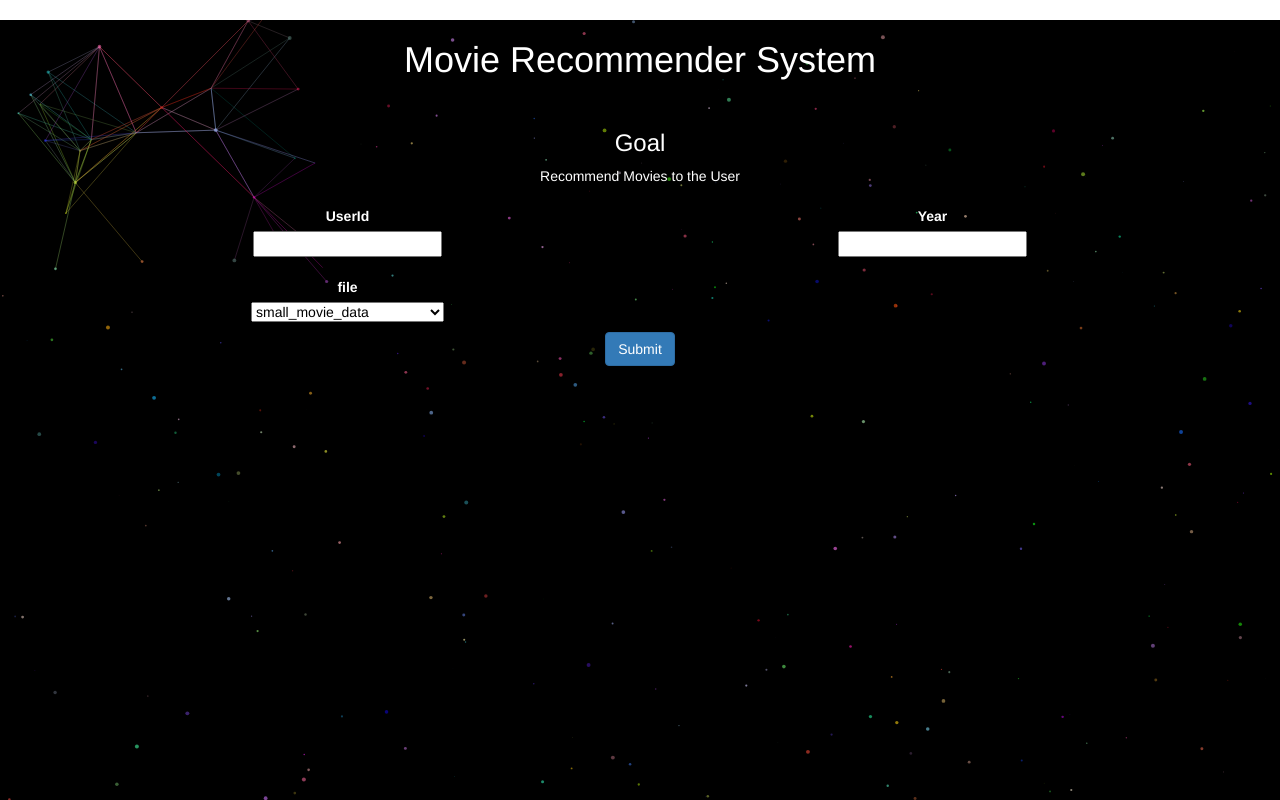
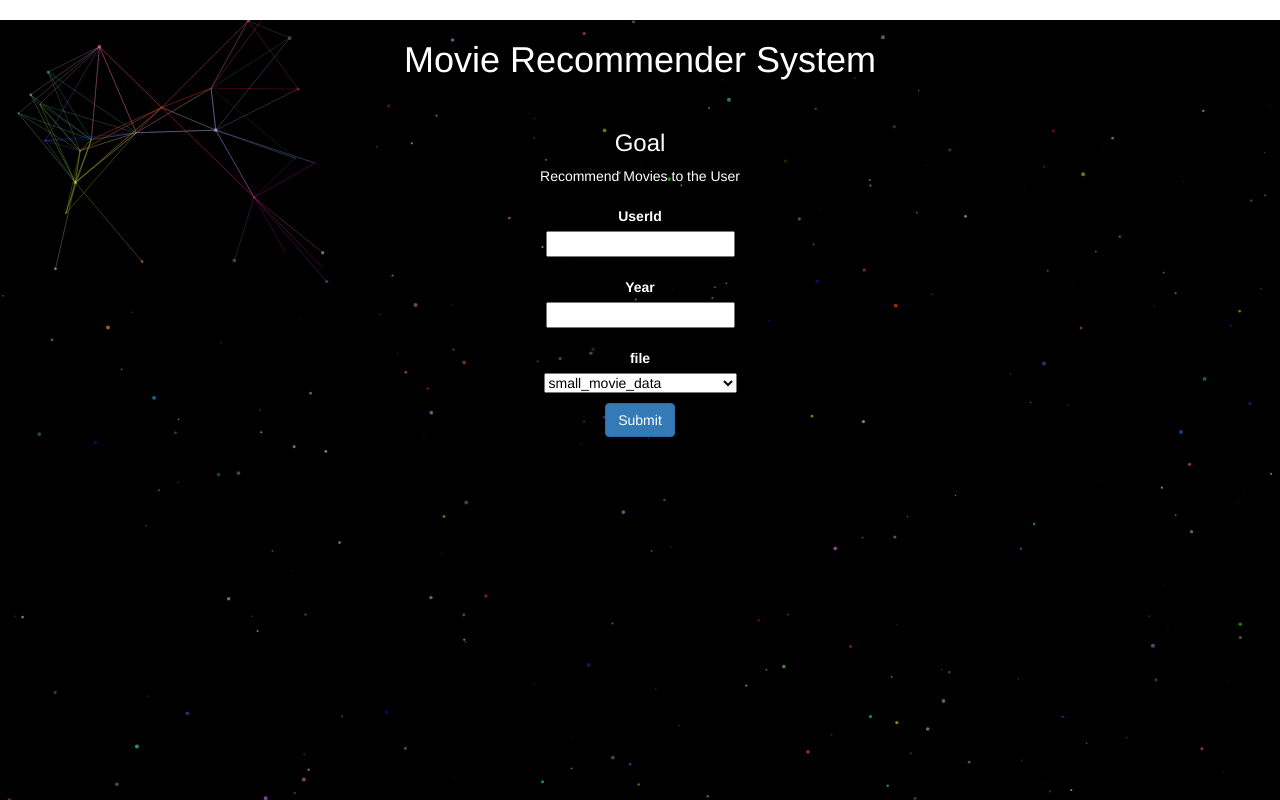
Before and after one commit to mandgerohit/movie_recommendation_system, a Flask app: page /recommend/ in a window 1280 px wide. Run offline with Flask 2, Linux system fonts and the light colour scheme; some libraries are stand-ins or nearby versions.

Commit message:
Updated the recommend_movies.html to align the fields

```diff
--- a/FlaskApp/app/recommend/templates/recommend_movies.html
+++ b/FlaskApp/app/recommend/templates/recommend_movies.html
@@ -24,17 +24,17 @@
    <div id="content" class = "container">
         <form method="POST" action="submit">
             <div class="row">
-                <div class="col-md-6">
+                <div class="col-md-12">
                     <p class="important" style="color: #000000;">
                        {{ render_field(form.userid) }}
                     </p>
                 </div>
-                <div class="col-md-6">
+                <div class="col-md-12">
                     <p class="important" style="color: #000000;">
                        {{ render_field(form.year) }}
                     </p>
                 </div>
-                 <div class="col-md-6">
+                 <div class="col-md-12">
                     <p class="important" style="color: #000000;">
                        {{ render_field(form.file) }}
                     </p>
```
